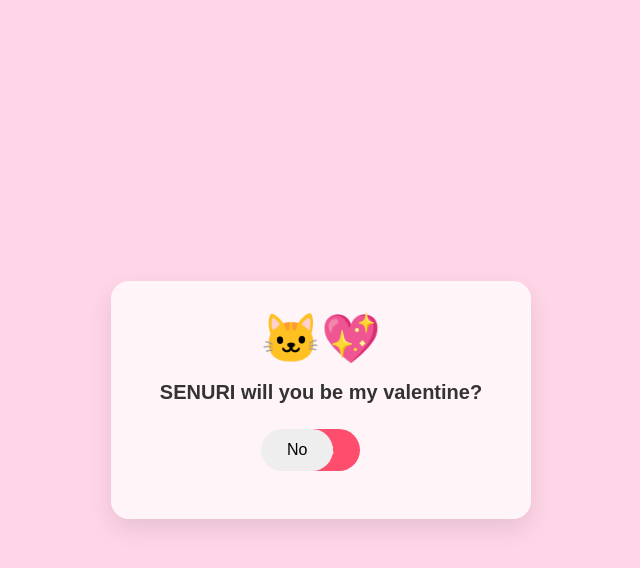
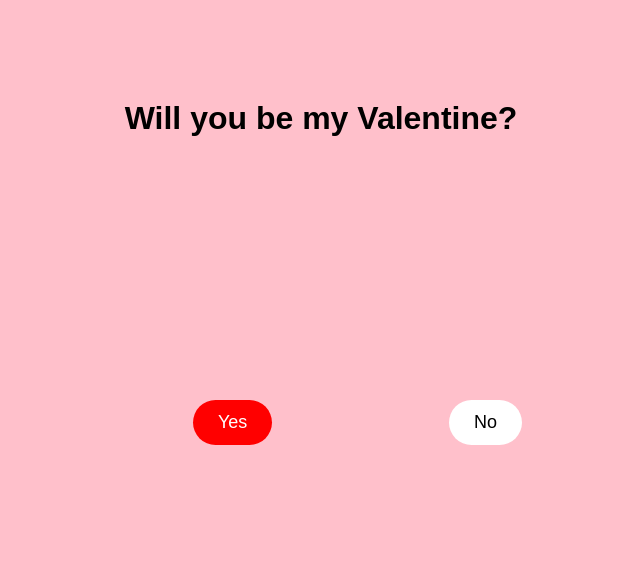
Before and after one commit to nimanditha01/valentine, a plain HTML site: page index.html in a window 1280 px wide. Shown: the whole page, without its empty margins (319-959 px from the left). Drawn offline with Linux system fonts and the light colour scheme.

Commit message:
index.html

```diff
--- a/index.html
+++ b/index.html
@@ -1,120 +1,65 @@
-
 <!DOCTYPE html>
-<html lang="en">
+<html>
 <head>
-<meta charset="UTF-8">
 <title>Valentine</title>
-
 <style>
 body {
-margin: 0;
-height: 100vh;
-background: #ffd6e8;
-display: flex;
-justify-content: center;
-align-items: center;
 font-family: Arial, sans-serif;
-}
-
-.card {
-background: #fff5f9;
-width: 360px;
-padding: 30px;
-border-radius: 18px;
+background: pink;
 text-align: center;
-box-shadow: 0 10px 25px rgba(0,0,0,0.1);
-position: relative;
-}
-
-.emoji {
-font-size: 48px;
-margin-bottom: 10px;
-}
-
-h1 {
-font-size: 20px;
-margin-bottom: 25px;
-color: #333;
-}
-
-.buttons {
-position: relative;
-height: 60px;
+margin-top: 100px;
+overflow: hidden; /* prevents button from going off-screen */
 }
 
 button {
-padding: 12px 26px;
-font-size: 16px;
+padding: 12px 25px;
+font-size: 18px;
 border: none;
 border-radius: 25px;
 cursor: pointer;
+position: absolute;
 }
 
 #yes {
-background: #ff4d6d;
+background: red;
 color: white;
+left: 40%;
+top: 50%;
 }
 
 #no {
-background: #eee;
-position: absolute;
-left: 120px;
-top: 0;
-}
-
-.result {
-display: none;
-}
-
-.result h2 {
-margin-top: 10px;
-color: #ff4d6d;
-}
-
-.result img {
-margin-top: 15px;
-width: 100%;
-border-radius: 12px;
+background: white;
+left: 60%;
+top: 50%;
+transition: all 0.2s ease;
 }
 </style>
 </head>
 
 <body>
+<h1>Will you be my Valentine?</h1>
 
-<div class="card" id="card">
-<div class="emoji">🐱💖</div>
-
-<h1>SENURI will you be my valentine?</h1>
-
-<div class="buttons">
 <button id="yes">Yes</button>
 <button id="no">No</button>
-</div>
-
-<div class="result" id="result">
-<h2>YAY! 🎉</h2>
-<img src="https://media2.giphy.com/media/v1.Y2lkPTc5MGI3NjExbHAzZ3hmMW0wajUxZDNtNXRzd2ltcGZsYzgxczBhMGZueXpjd3VrNiZlcD12MV9pbnRlcm5hbF9naWZfYnlfaWQmY3Q9Zw/4VglqgTazN7YQ/giphy.gif" alt="funny image">
-</div>
-</div>
 
 <script>
 const noBtn = document.getElementById("no");
-const yesBtn = document.getElementById("yes");
-const result = document.getElementById("result");
-const buttons = document.querySelector(".buttons");
 
-noBtn.addEventListener("mouseover", () => {
-const x = Math.random() * 220;
-const y = Math.random() * 200;
+function moveButton() {
+const x = Math.random() * (window.innerWidth - noBtn.offsetWidth);
+const y = Math.random() * (window.innerHeight - noBtn.offsetHeight);
 noBtn.style.left = x + "px";
 noBtn.style.top = y + "px";
-});
+}
 
-yesBtn.addEventListener("click", () => {
-buttons.style.display = "none";
-result.style.display = "block";
+// Desktop hover
+noBtn.addEventListener("mouseover", moveButton);
+
+// Mobile touch
+noBtn.addEventListener("touchstart", (e) => {
+moveButton();
+e.preventDefault(); // prevent accidental tap
 });
 </script>
-
 </body>
 </html>
```
